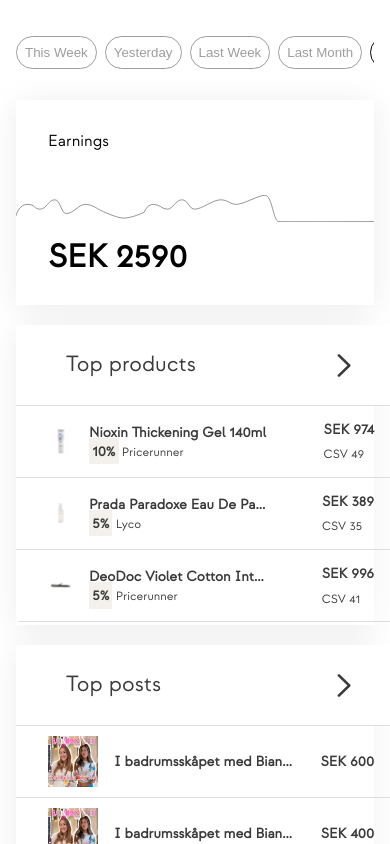
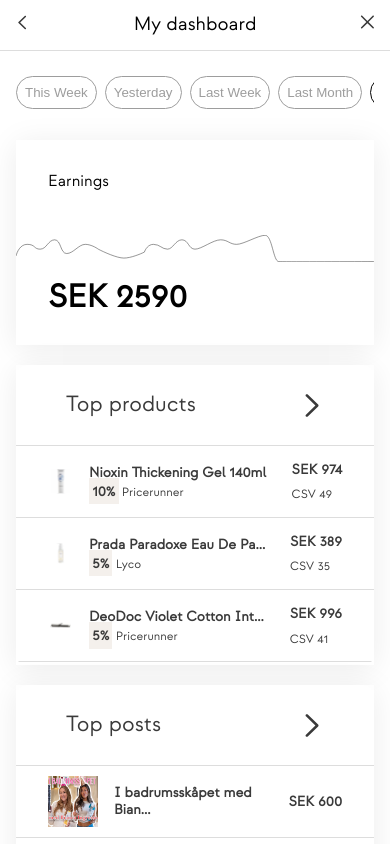
Before and after one commit to akbrainvire/creator-dashboard, a Next.js app: page /dashboard in a window 390 px wide. Shown: the top 844 px of the page. Built offline with nearby package versions, Linux system fonts and the light colour scheme.

Commit message:
Changes in CSS for mobile UI

```diff
--- /dev/null
+++ b/hooks/useWindowDimension.tsx
@@ -0,0 +1,12 @@
+import React, { useEffect, useState } from "react";
+
+const useWindowDimension = () => {
+  const [data, setData] = useState<any>();
+  useEffect(() => {
+    setData(window.innerWidth);
+  }, []);
+
+  return { data };
+};
+
+export default useWindowDimension;
--- a/src/components/OptionsChart.tsx
+++ b/src/components/OptionsChart.tsx
@@ -3,6 +3,7 @@
 import { buttons } from "../constants/index";
 import { HeadingContainer } from "@/styles/indexStyle";
 import DatePickerComponent from "./DatePickerComponent";
+import useWindowDimension from "../../hooks/useWindowDimension";
 // import RangeDatePicker from "./RangeDatePicker";
 type Props = {
   isApplyStyle: boolean;
@@ -11,6 +12,7 @@
 const OptionsChart = (props: Props) => {
   const [selected, setSelected] = useState("");
   const [show, setShow] = useState(false);
+  const { data } = useWindowDimension();
 
   const onChangeHandler = (value: string) => {
     if (value == "") console.log(value);
@@ -18,7 +20,10 @@
   };
 
   return (
-    <HeadingContainer $applyStyle={props.isApplyStyle}>
+    <HeadingContainer
+      $applyStyle={props.isApplyStyle}
+      $applyPadding={data < 425}
+    >
       {buttons.map((buttonDetails: any, index: number) => {
         return (
           <Button
--- /dev/null
+++ b/src/components/TitleOfPPS.tsx
@@ -0,0 +1,36 @@
+import {
+  NormalTitleContainer,
+  SpanContainer,
+} from "@/styles/CardComponentStyles";
+import React from "react";
+import useWindowDimension from "../../hooks/useWindowDimension";
+import TopHeaderForMobile from "./TopHeaderForMobile";
+
+type Props = {
+  title: string;
+  show?: boolean;
+};
+
+const TitleOfPPS = (props: Props) => {
+  const { data } = useWindowDimension();
+  console.log(data);
+  return (
+    <>
+      {props.show ? (
+        data > 425 ? (
+          ""
+        ) : (
+          <TopHeaderForMobile title={props.title} />
+        )
+      ) : data > 1024 ? (
+        <NormalTitleContainer>
+          <SpanContainer $bold={true}>{props.title}</SpanContainer>
+        </NormalTitleContainer>
+      ) : (
+        <TopHeaderForMobile title={props.title} />
+      )}
+    </>
+  );
+};
+
+export default TitleOfPPS;
--- /dev/null
+++ b/src/components/TopHeaderForMobile.tsx
@@ -0,0 +1,36 @@
+import { NormalTitleContainer } from "@/styles/CardComponentStyles";
+import {
+  CaretLeftImage,
+  CaretRightandLinkContainer,
+  LinkStyle,
+} from "@/styles/indexStyle";
+import { useRouter } from "next/router";
+import React from "react";
+
+type Props = {
+  title: string;
+};
+
+const TopHeaderForMobile = (props: Props) => {
+  const router = useRouter();
+  return (
+    <NormalTitleContainer>
+      <LinkStyle href="/dashboard">
+        <CaretLeftImage
+          src="/caretright.svg"
+          alt="caretrightarrow"
+          width={15}
+          height={15}
+        />
+      </LinkStyle>
+
+      <span>{props.title}</span>
+
+      <LinkStyle href="/dashboard">
+        <CaretLeftImage src="/cross.svg" alt="cross" width={15} height={15} />
+      </LinkStyle>
+    </NormalTitleContainer>
+  );
+};
+
+export default TopHeaderForMobile;
--- a/src/pages/[category].tsx
+++ b/src/pages/[category].tsx
@@ -12,6 +12,7 @@
 import React, { Fragment } from "react";
 import defaultProductImage from "../../public/defaultProductImage.png";
 import SearchFindComponent from "@/components/SearchFindComponent";
+import TitleOfPPS from "@/components/TitleOfPPS";
 
 interface Props {
   productData: Data[];
@@ -26,9 +27,7 @@
         <BoxShadowContainer>
           <OneCardComponent>
             <>
-              <NormalTitleContainer>
-                <SpanContainer $bold={true}>{props.title}</SpanContainer>
-              </NormalTitleContainer>
+              <TitleOfPPS title={props.title} />
 
               {props.productData.map((item: Data) => {
                 return (
--- a/src/pages/dashboard/index.tsx
+++ b/src/pages/dashboard/index.tsx
@@ -5,6 +5,7 @@
 import CardComponent from "@/components/CardComponent";
 import { CardsComponentContainer } from "@/styles/CardComponentStyles";
 import { Data } from "@/types";
+import TitleOfPPS from "@/components/TitleOfPPS";
 
 type Props = {
   productData: Data[];
@@ -15,6 +16,7 @@
 const Dashboard = (props: Props) => {
   return (
     <MainContainer>
+      <TitleOfPPS title="My dashboard" show={true} />
       <div className="options of chart">
         <OptionsChart isApplyStyle={true} />
       </div>
--- a/src/styles/CardComponentStyles.ts
+++ b/src/styles/CardComponentStyles.ts
@@ -19,6 +19,7 @@
   }
 
   @media only screen and (max-width: 972px) {
+    min-width: 0;
     margin-bottom: 20px;
   }
 
@@ -89,25 +90,37 @@
   }
 `;
 
-export const NormalTitleContainer = styled.div`
+export const NormalTitleContainer = styled.div<{ $position?: boolean }>`
   position: sticky;
+  width: 100%;
   position: -webkit-sticky;
   background-color: rgba(255, 255, 255, 1);
   top: 0;
-
   display: flex;
   flex-direction: row;
   justify-content: space-between;
-  padding: 22px 50px;
+  padding: 15px 32px;
   box-sizing: border-box;
   border-bottom: 1px solid #dddddd;
   align-items: center;
-
+  z-index: 100;
   & > span {
     font-size: 22px;
     font-weight: 500;
     line-height: 26px;
     letter-spacing: 0em;
+  }
+
+  @media only screen and (max-width: 1024px) {
+    position: fixed;
+    top: 0;
+    left: 0;
+    padding: 12px 15px;
+  }
+  @media only screen and (max-width: 600px) {
+    & > span {
+      font-size: 1.2rem;
+    }
   }
 `;
 
--- a/src/styles/indexStyle.ts
+++ b/src/styles/indexStyle.ts
@@ -33,6 +33,7 @@
 
 export const HeadingContainer = styled.div<{
   $applyStyle?: boolean;
+  $applyPadding?: boolean;
 }>`
   display: flex;
   flex-direction: row;
@@ -58,6 +59,13 @@
       display: none;
     }
       `}/* min-width: 100%; */
+  }
+
+  @media only screen and (max-width: 1024px) {
+    margin-top: 2.3rem;
+  }
+  @media only screen and (max-width: 920px) {
+    margin-top: ${(props) => (props.$applyPadding ? "2.5rem" : "1.5rem")};
   }
 `;
 
@@ -111,7 +119,7 @@
     border-radius: 45px 0 0 45px;
   }
 
-  .react-datepicker__day--range-start: hover {
+  .react-datepicker__day--range-start:hover {
     border-radius: 45px 0 0 45px;
   }
 
```
Also changed, not shown: src/components/SearchFindComponent.tsx (+9 -2 lines), public/cross.svg (added).
